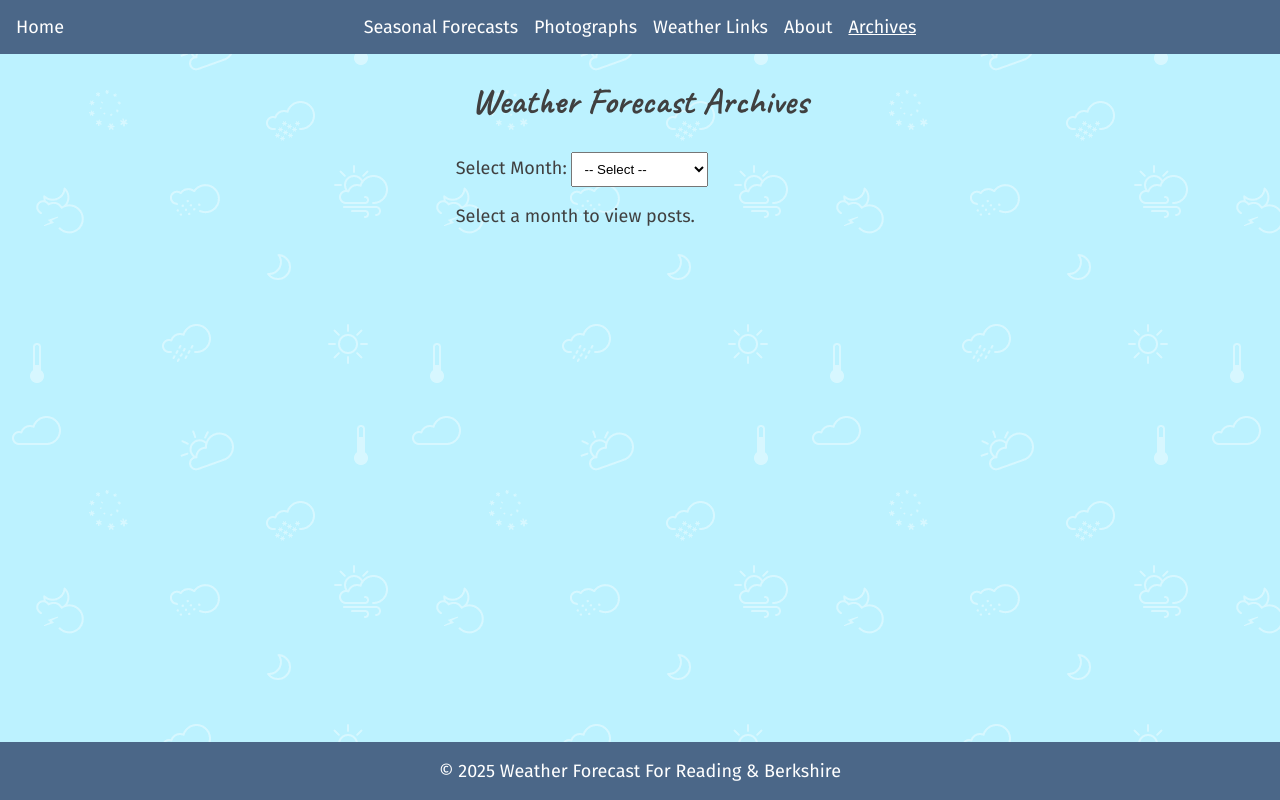
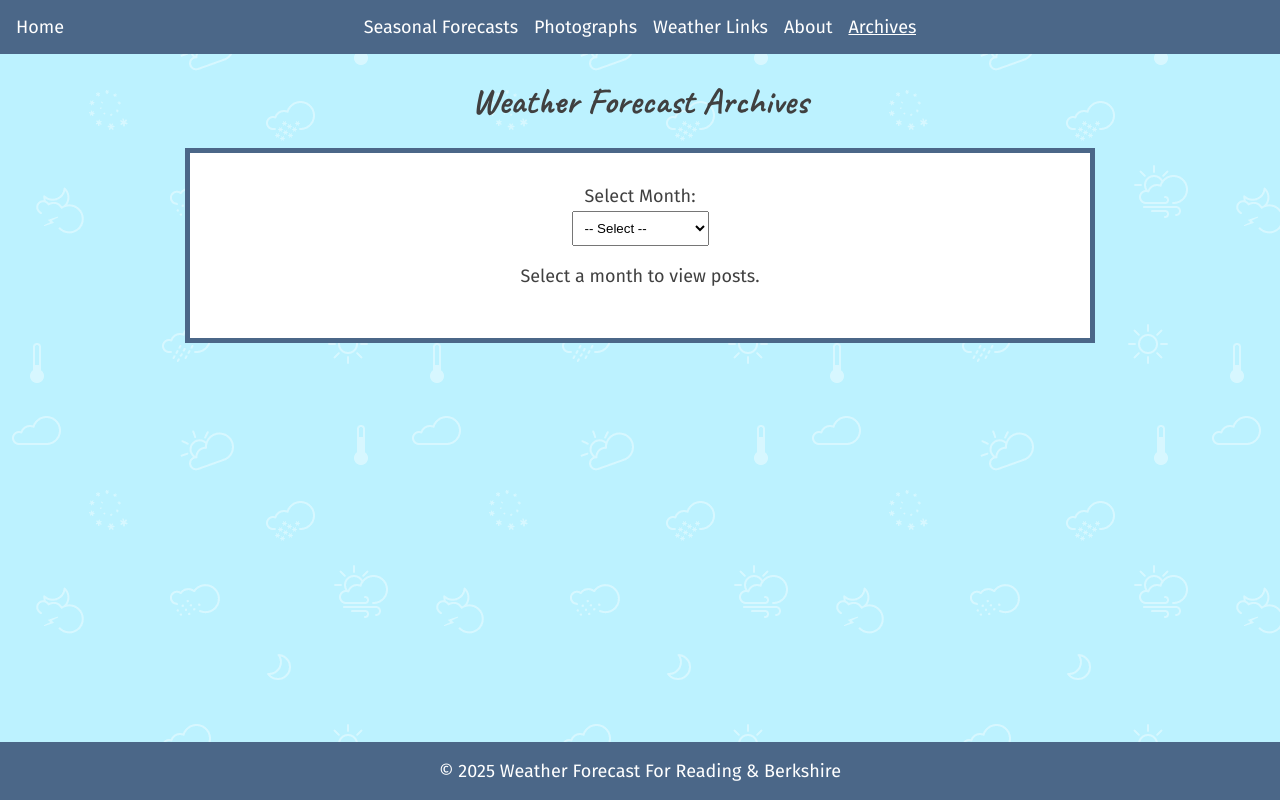
Before and after one commit to jamesthemullet/readingweather, a SvelteKit app: page /archives in a window 1280 px wide. Built offline with nearby package versions, Linux system fonts and the light colour scheme.

Commit message:
style archive page

```diff
--- a/src/lib/graphql/queries/allPosts.ts
+++ b/src/lib/graphql/queries/allPosts.ts
@@ -1,6 +1,6 @@
 const ALL_POSTS_QUERY = `
   query AllPosts {
-    posts {
+    posts(first: 4) {
       nodes {
         date
         slug
--- a/src/routes/+page.svelte
+++ b/src/routes/+page.svelte
@@ -17,3 +17,8 @@
 <h1>Weather Forecast For Reading & Berkshire</h1>
 
 <PostList posts={data.posts.posts.nodes} />
+
+<div class="older-posts">
+	<p>Looking for older posts?</p>
+	<a href="/archives">Check out the archives</a>
+</div>
--- a/src/routes/archives/+page.svelte
+++ b/src/routes/archives/+page.svelte
@@ -1,4 +1,5 @@
 <script lang="ts">
+	import '../../styles/index.css';
 	import type { PageProps } from './$types';
 
 	let { data }: PageProps = $props();
@@ -35,7 +36,7 @@
 
 <h1>Weather Forecast Archives</h1>
 <article class="post">
-	<!-- Archive Dropdown -->
+	<div class="archive-container">
 		<label for="archive-select">Select Month:</label>
 		<select id="archive-select" on:change={updateArchive}>
 			<option value="">-- Select --</option>
@@ -50,7 +51,6 @@
 			{/each}
 		</select>
 
-	<!-- Show Posts for Selected Month/Year -->
 		{#if data.selectedYear && data.selectedMonth}
 			<h2>Posts from {getMonthName(data.selectedMonth)} {data.selectedYear}</h2>
 			<ul>
@@ -61,4 +61,5 @@
 		{:else}
 			<p>Select a month to view posts.</p>
 		{/if}
+	</div>
 </article>
--- a/src/styles/index.css
+++ b/src/styles/index.css
@@ -35,6 +35,18 @@ main {
 			line-height: 1.5rem;
 			list-style-type: decimal;
 		}
+
+		@media (min-width: 768px) {
+			min-width: 500px;
+		}
+
+		@media (min-width: 1024px) {
+			min-width: 700px;
+		}
+
+		@media (min-width: 1200px) {
+			min-width: 900px;
+		}
 	}
 
 	img {
@@ -65,3 +77,32 @@ main {
 		border-radius: 3px;
 	}
 }
+
+.older-posts {
+	text-align: center;
+	margin: 0 0 2rem 0;
+
+	button {
+		background: var(--nav);
+		color: var(--background);
+		padding: 0.5rem 1rem;
+		border: none;
+		border-radius: 5px;
+		cursor: pointer;
+	}
+}
+
+.archive-container {
+	display: flex;
+	flex-wrap: wrap;
+	justify-content: center;
+	align-items: center;
+	margin: 2rem;
+	flex-direction: column;
+
+	ul {
+		list-style: none;
+		padding: 0;
+		text-align: center;
+	}
+}
```
Lines whose indentation alone changed are shown as unchanged.
